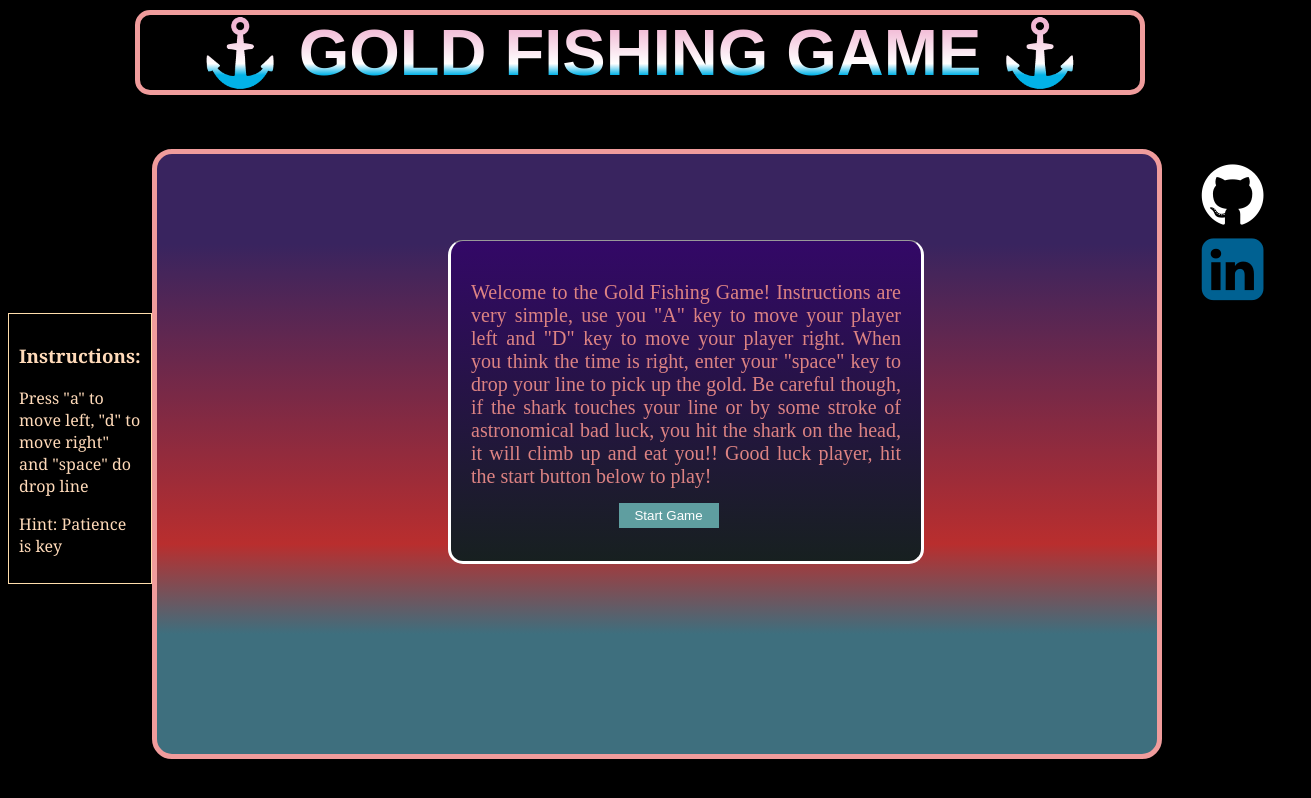
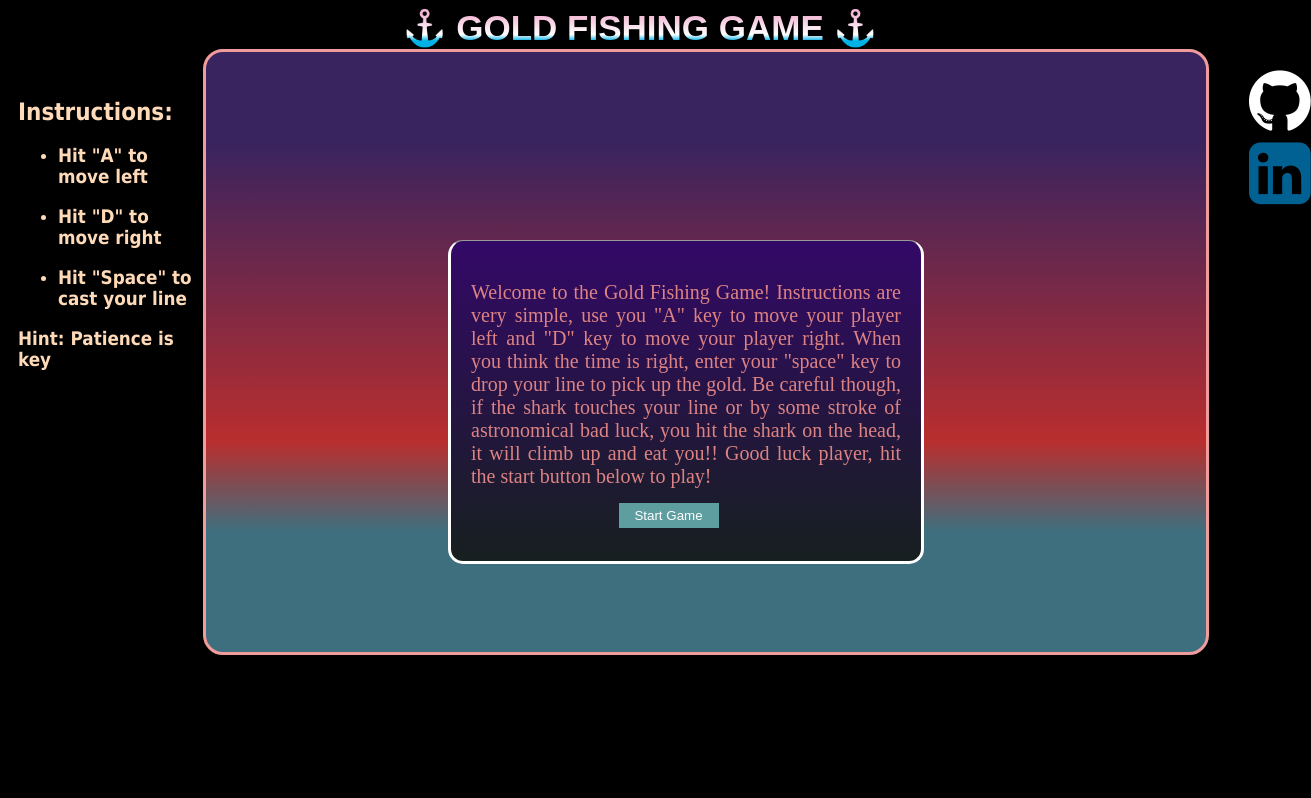
Before and after one commit to tasangpo/GoldFishingGame, a website built with webpack: page index.html in a window 1280 px wide. Shown: the whole page, 1311 px wide, since content can reach past the window. Built offline with nearby package versions, Linux system fonts and the light colour scheme.

Commit message:
Scaling levels and styline

```diff
--- a/index.html
+++ b/index.html
@@ -12,7 +12,6 @@
 </head>
 <body>
     <h1 id="title"> ⚓ GOLD FISHING GAME ⚓ </h1>
-
 
     <div id="intro">
         <p> Welcome to the Gold Fishing Game! Instructions are very simple, use you "A" key to move your player left and "D"
@@ -30,15 +29,35 @@
     </div>
 
     <div class="gamebox">
-        <div id="instructions">
-            <h3>Instructions: </h3>
-            <p>Press "a" to move left, "d" to move right" and "space" do drop line</p>
-            <p>Hint: Patience is key </p>
+
+        <div class="left-nav">
+
+            <ul class="stats">
+                <h2><li id="level"></li></h2>
+                <h2><li id="gold"></li></h2>
+            </ul>
+
+            <div id="instructions">
+                <h2>Instructions: </h2>
+                <ul>
+                    <li>
+                        <h3>Hit "A" to move left </h3>
+                    </li>
+                    <li>
+                        <h3>Hit "D" to move right </h3>
+                    </li>
+                    <li>
+                        <h3>Hit "Space" to cast your line </h3>
+                    </li>
+                </ul>
+
+                <h3>Hint: Patience is key </h3>
+            </div>
+
         </div>
-        <ul class="stats">
-            <li id="level"></li>
-            <li id="gold"></li>
-        </ul>
+
+
+
 
         <canvas id="game-canvas" width="1000" height="600"></canvas>
 
--- a/src/index.scss
+++ b/src/index.scss
@@ -1,20 +1,15 @@
 *{
-    background-color: BLACK;
+    background-color: black;
 }
 
 #title {
-    justify-content: center;
-    align-items: center;
-    position: relative;
-    width: 1000px;
-    height: 75px;
     margin-left: auto;
     margin-right: auto;
-    margin-top: 10px;
-    border: 5px solid rgb(240, 156, 156);
+    margin-top: 0px;
+    margin-bottom: 0px;
     border-radius: 15px;
     text-align: center;
-    font-size: 65px;
+    font-size: 35px;
     font-family: 'Titillium Web', sans-serif;
     -webkit-text-fill-color: transparent;
     background-image: -webkit-linear-gradient(#f1b6d3 15%, #ffffff 65%, #02b2e7 80%);
@@ -22,33 +17,26 @@
 }
 
 .gamebox {
-    margin-top: 10px;
     display: flex;
     flex-direction: row;
+    position: relative;
 }
 
 #game-canvas {
     margin-left: auto;
     margin-right: auto;
-    margin-top: 10px;
     position: relative;
-    border: 5px solid rgb(240, 156, 156);
+    border: 3px solid rgb(240, 156, 156);
     border-radius: 20px;
     background-image: -webkit-linear-gradient(#39245f 15%, #b92e2e 65%, #3e6f7e 80%);
 }
 
 #social {
     position: relative;
-    // border: 1px solid white;
-    list-style: none;
     display: flex;
     flex-direction: column;
     width: 15%;
-    // left: 40%;
-    justify-content: space-between;
-    font-size: 50px;
-    margin: auto;
-    margin-top: 20px;
+    list-style: none;
 }
 
 
@@ -87,31 +75,16 @@
 
 }
 
-
-
-
 .stats {
-    width: 200px;
-    color: white;
-    background-color: transparent;
-    position: fixed;
-    z-index: 100;
+    color: magenta;
     list-style: none;
-    left: 40%;
-    justify-content: left;
-    top: 90px;
-    font: 30px;
+    font-family:Tahoma, sans-serif;
+    font-size: 15px;
 }
 
 #level, #gold {
     width: 125px;
-    background: linear-gradient(to right, hsl(200 100% 62%), hsl(1000 100% 59%));
-    -webkit-background-clip: text;
-    -webkit-text-fill-color: transparent;
-    text-align: left;
 }
-
-
 
 #game-over {
     top: 25%;
@@ -121,8 +94,6 @@
     height: 300px;
     border: 3px solid white;
     border-radius: 15px;
-    // margin-left: auto;
-    // margin-right: auto;
     color: white;
     visibility: hidden;
     text-align: center;
@@ -145,10 +116,9 @@
 #instructions {
     display: block;
     color: peachpuff;
-    border: 1px solid navajowhite;
-    width: 250px;
+    width: 175px;
     margin-left: 20px;
-    font-family: Georgia, 'Times New Roman', Times, serif;
+    font-family: Tahoma, sans-serif;
     margin: auto;
     padding: 10px;
 }
--- a/src/scripts/game.js
+++ b/src/scripts/game.js
@@ -8,15 +8,6 @@ const GAME_DEFAULTS = {
     NUM_SHARKS: 5,
     NUM_GOLD: 5
 }
-
-const GAME_DEFAULTS2 = {
-    DIM_X: 1000,
-    DIM_Y: 600,
-    NUM_SHARKS: GAME_DEFAULTS.NUM_SHARKS * 2,
-    NUM_GOLD: 5
-}
-
-
 
 class Game {
     constructor() {
@@ -31,11 +22,11 @@ class Game {
     }
 
     addSharks() {
-        let numSharks = GAME_DEFAULTS.NUM_SHARKS * this.level;
+        let numSharks = GAME_DEFAULTS.NUM_SHARKS * (this.level/2);
         while (this.sharks.length < numSharks) {
             let randomPos = this.randomPosition(GAME_DEFAULTS.DIM_X, GAME_DEFAULTS.DIM_Y);
 
-            let shark = new Shark({pos: randomPos, game: this, vel: [Math.random() * 5 + 2, 0]});
+            let shark = new Shark({pos: randomPos, game: this, vel: [Math.random() + this.level * 2, 0]});
             if (shark.pos[1] > 125 && shark.pos[1] < 450 && shark.pos[0] > shark.width && shark.pos[0] < GAME_DEFAULTS.DIM_X - shark.width) { // sharks pos should be greater than 100 (aka sea level)
                 this.sharks.push(shark);
             }
@@ -114,7 +105,6 @@ class Game {
         this.sharks.forEach(function (shark) {
             if (shark.pos[1] < 100) {
                 players.shift();
-                // alert("GAME OVER!")
                 let message = document.getElementById("game-over");
                 message.style.visibility = "visible"
                 window.clearInterval(1)
@@ -124,6 +114,7 @@ class Game {
         })
         this.draw(ctx);
         if (!this.golds.length) {
+            alert("WOOO! NEXT LEVEL")
             this.level += 1;
             this.addSharks();
             this.addGolds();
--- a/src/scripts/player.js
+++ b/src/scripts/player.js
@@ -31,10 +31,10 @@ class Player {
     // }
     power(impulse) {
         this.pos[0] += impulse[0] * 15;
-        if (this.pos[0] < 0) {
-            this.pos[0] = 0;
-        } else if (this.pos[0] > 900) {
-            this.pos[0] = 900;
+        if (this.pos[0] < -75) {
+            this.pos[0] = -75;
+        } else if (this.pos[0] > 875) {
+            this.pos[0] = 875;
         }
     }
 
--- /dev/null
+++ b/src/styles/reset.css
@@ -0,0 +1,48 @@
+/* http://meyerweb.com/eric/tools/css/reset/
+   v2.0 | 20110126
+   License: none (public domain)
+*/
+
+html, body, div, span, applet, object, iframe,
+h1, h2, h3, h4, h5, h6, p, blockquote, pre,
+a, abbr, acronym, address, big, cite, code,
+del, dfn, em, img, ins, kbd, q, s, samp,
+small, strike, strong, sub, sup, tt, var,
+b, u, i, center,
+dl, dt, dd, ol, ul, li,
+fieldset, form, label, legend,
+table, caption, tbody, tfoot, thead, tr, th, td,
+article, aside, canvas, details, embed,
+figure, figcaption, footer, header, hgroup,
+menu, nav, output, ruby, section, summary,
+time, mark, audio, video {
+	margin: 0;
+	padding: 0;
+	border: 0;
+	font-size: 100%;
+	font: inherit;
+	vertical-align: baseline;
+}
+/* HTML5 display-role reset for older browsers */
+article, aside, details, figcaption, figure,
+footer, header, hgroup, menu, nav, section {
+	display: block;
+}
+body {
+	line-height: 1;
+}
+ol, ul {
+	list-style: none;
+}
+blockquote, q {
+	quotes: none;
+}
+blockquote:before, blockquote:after,
+q:before, q:after {
+	content: '';
+	content: none;
+}
+table {
+	border-collapse: collapse;
+	border-spacing: 0;
+}
```
Also changed, not shown: dist/main.css, dist/main.js.
